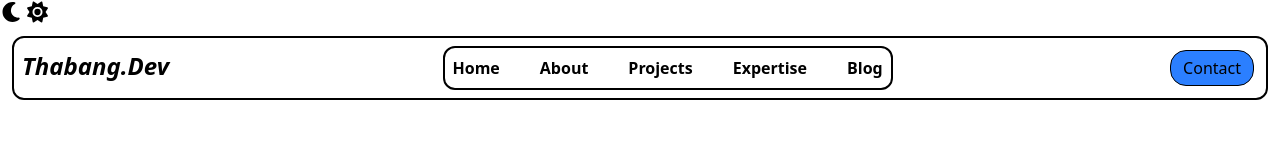
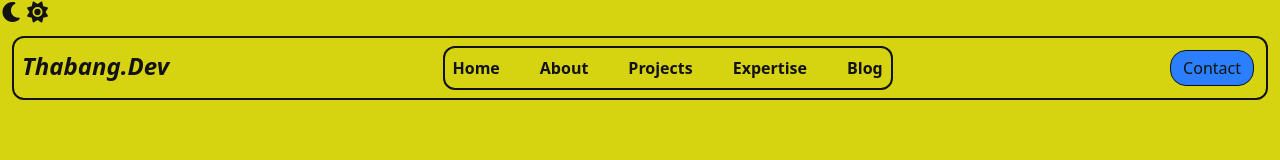
Before and after one commit to thabangDev77/thabangdev-portfolio, a React (Vite) app in the folder thabangdev-portfolio/: page / in a window 1280 px wide. Shown: the top 160 px of the page. Built offline with nearby package versions, Linux system fonts and the light colour scheme.

Commit message:
feat: implement dark and light mode toggle functionality

```diff
--- a/thabangdev-portfolio/src/App.jsx
+++ b/thabangdev-portfolio/src/App.jsx
@@ -1,4 +1,5 @@
 import React from 'react'
+import { useState } from 'react';
 import Navbar from './components/navbar/Navbar';
 import Home from './components/home/Home';
 import About from './components/about/About';
@@ -7,19 +8,28 @@ import Expertise from './components/expertise/Expertise';
 import Blog from './components/articles/Blog';
 import Contact from './components/contact/Contact';
 import Footer from './components/footer/Footer';
+import './styles/theme.css';
 import { FontAwesomeIcon } from '@fortawesome/react-fontawesome';
 import { faMoon, faSun } from '@fortawesome/free-solid-svg-icons';
 
 
 function App() {
 
-    const darkMode = <FontAwesomeIcon icon={faMoon} size="lg" />
-    const lightMode = <FontAwesomeIcon icon={faSun} size="lg" />
+    const [isDarkMode, setIsDarkMode] = useState(false);
+
+    const toggleTheme = () => {
+        setIsDarkMode(!isDarkMode);
+    }
+
+    const darkModeIcon = <FontAwesomeIcon icon={faMoon} size="lg" />
+    const lightModeIcon = <FontAwesomeIcon icon={faSun} size="lg" />
+
+
     return (
-        <main>
+        <main className={isDarkMode ? 'dark-mode' : 'light-mode'}>
             <div>
-                {darkMode}
-                {lightMode}
+                {darkModeIcon}
+                {lightModeIcon}
             </div>
             <Navbar />
             <Home />
```
